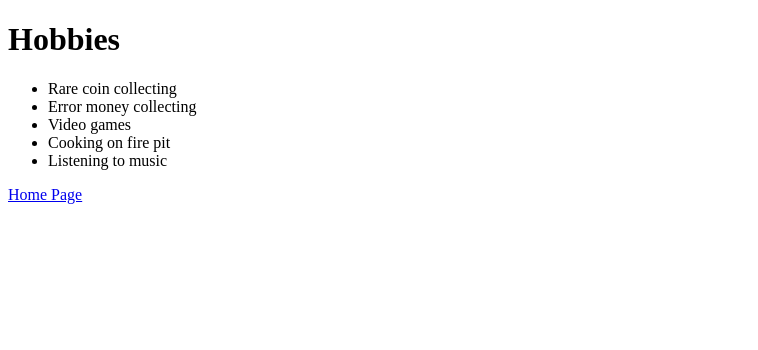
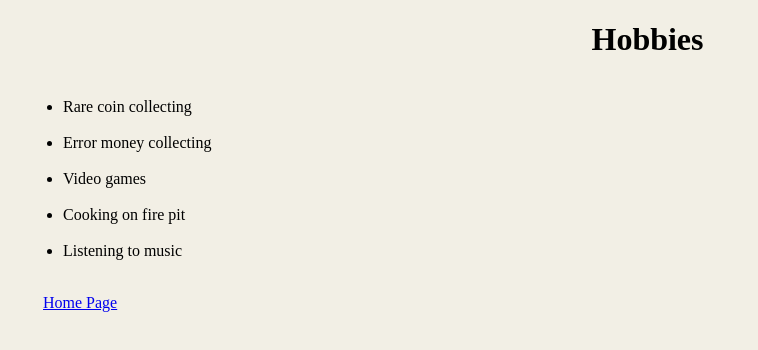
Before and after one commit to Ozy500/html-Oziel-Ibarra-resume, a plain HTML site: page hobbies.html in a window 1280 px wide. Shown: the whole page, without its empty margins (0-758 px from the left). Drawn offline with Linux system fonts and the light colour scheme.

Commit message:
Add files via upload

```diff
--- a/hobbies.html
+++ b/hobbies.html
@@ -4,15 +4,29 @@
         <meta charset="UTF-8">
         <meta name="viewport" content="width=device-width, initial-scale=1.0">
         <title>Hobbies</title>
+        <style>
+            body{
+                background-color: #f2efe5;
+                padding-left: 15px;
+            }
+
+            h1{
+                text-align: center;
+            }
+
+            a{
+                padding-left: 20px;
+            }
+        </style>
         </head>
     <body>
         <h1>Hobbies</h1>
-        <ul>
-            <li>Rare coin collecting</li>
-            <li>Error money collecting</li>
-            <li>Video games</li>
-            <li>Cooking on fire pit</li>
-            <li>Listening to music</li>
+        <ul><br />
+            <li>Rare coin collecting</li><br />
+            <li>Error money collecting</li><br />
+            <li>Video games</li><br />
+            <li>Cooking on fire pit</li><br />
+            <li>Listening to music</li><br />
         </ul>
         <a href="./index.html">Home Page</a>
     </body>
--- a/style.css
+++ b/style.css
@@ -17,7 +17,7 @@ h2{
 
 #summary{
     padding-left: 15px;
-    padding-right: 15px;
+    padding-right: 50px;
 }
 
 #hobbies{
```
Also changed, not shown: contact-me.html (+18 -0 lines).
